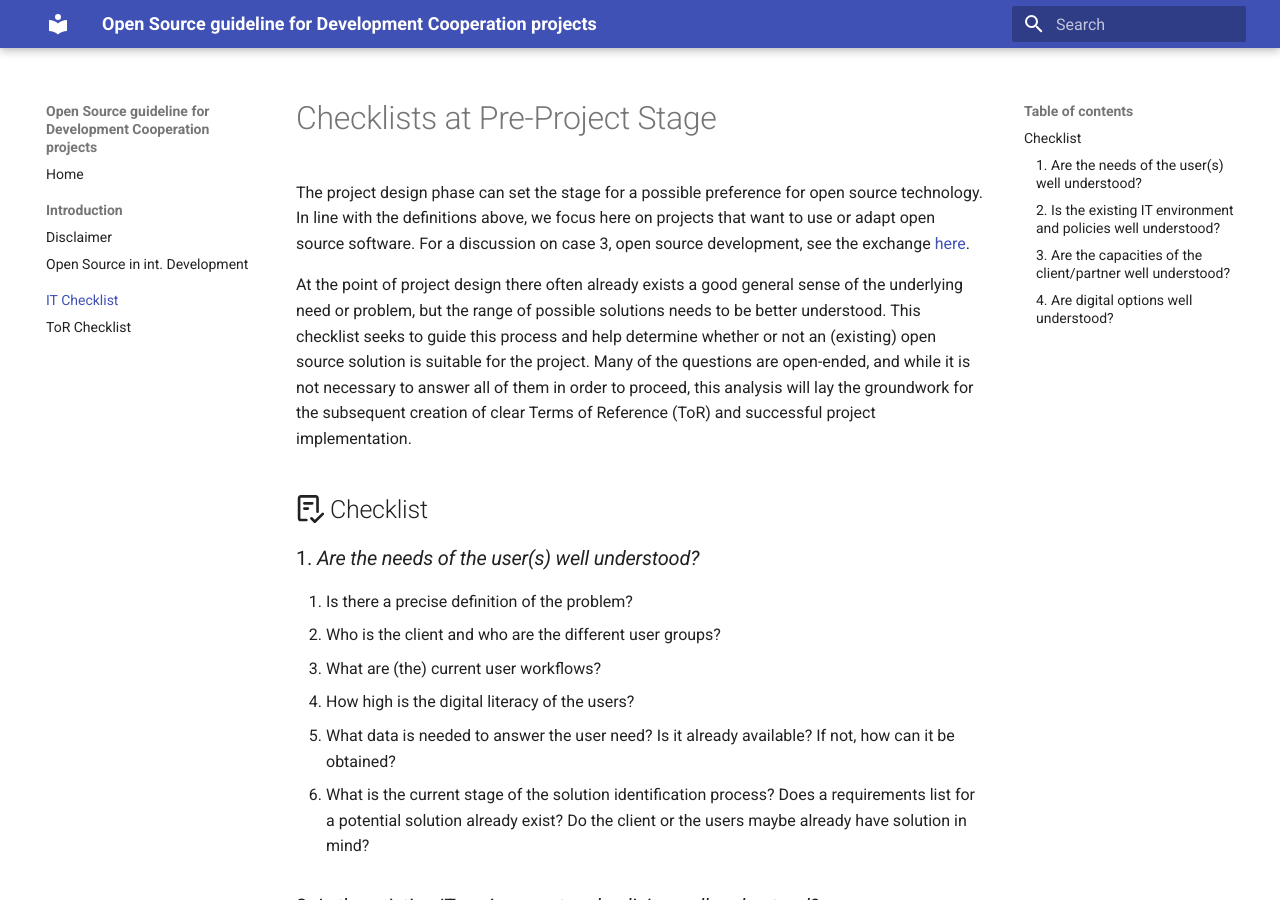
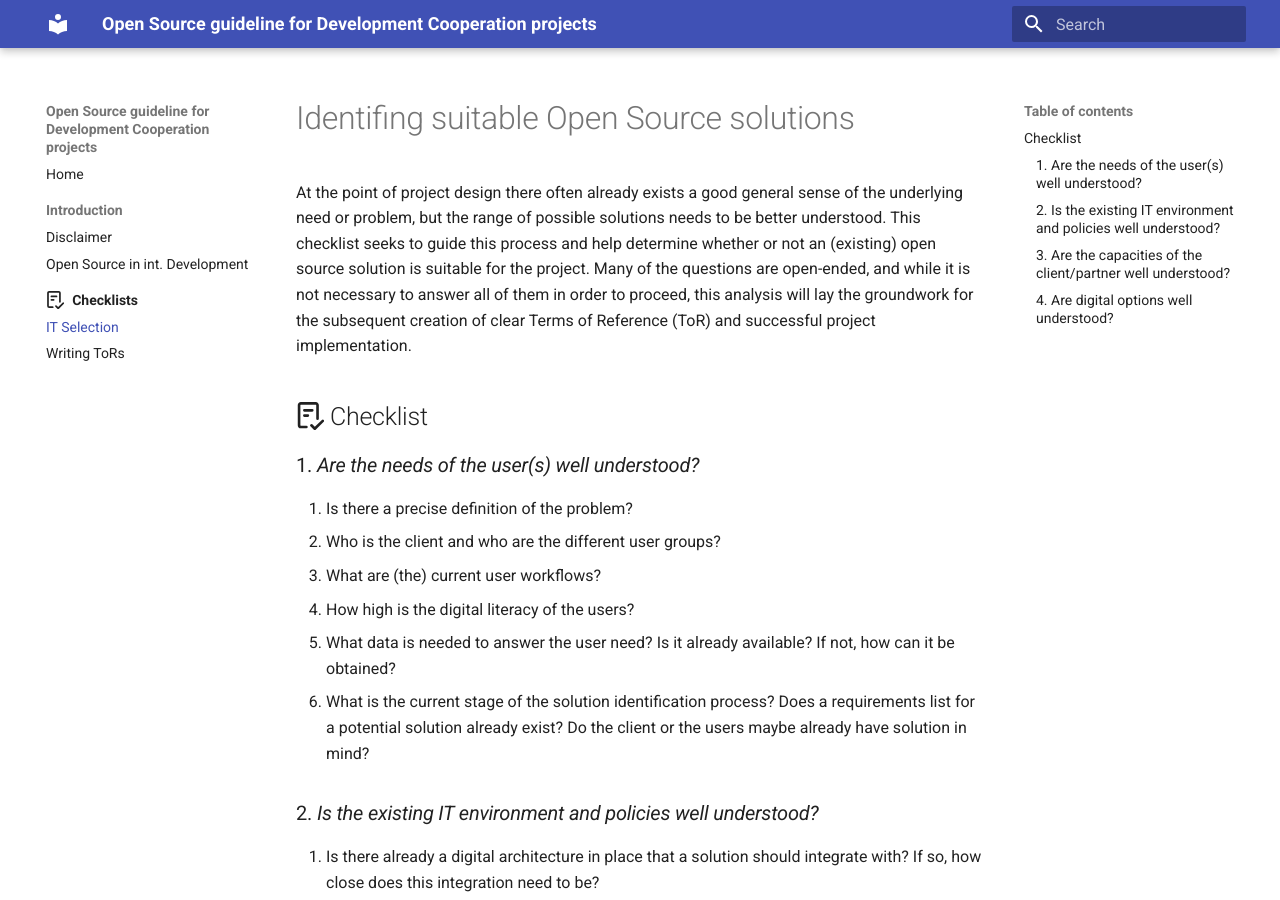
Before and after one commit to GFA-DIU/OpenSource4Impact, an MkDocs documentation site: the page built from docs/pre-project/IT_sel_checklist.md, in a window 1280 px wide and 900 px high. Built offline with MkDocs 1.6.1 and Material for MkDocs 9.7.7, drawn with Linux system fonts in a browser that asks for light colours; some of the changed text lies outside the part shown.

Commit message:
Moved checklists to their own section.

```diff
--- a/docs/IT_sel_checklist.md
+++ b/docs/pre-project/IT_sel_checklist.md
@@ -1,6 +1,4 @@
-# Checklists at Pre-Project Stage
-
-The project design phase can set the stage for a possible preference for open source technology.  In line with the definitions above, we focus here on projects that want to use or adapt open source software. For a discussion on case 3, open source development, see the exchange [here](https://github.com/GFA-DIU/GFA-DIU.github.io/issues/15).
+# Identifing suitable Open Source solutions
 
 At the point of project design there often already exists a good  general sense of the underlying need or problem, but the range of possible solutions needs to be better understood. This checklist seeks to guide this process and help determine whether or not an (existing) open source solution is suitable for the project.  Many of the questions are open-ended, and while it is not necessary to answer all of them in order to proceed, this analysis will lay the groundwork for the subsequent creation of clear Terms of Reference (ToR) and successful project implementation.
 
--- a/mkdocs.yml
+++ b/mkdocs.yml
@@ -5,6 +5,7 @@ theme:
     - navigation.top
     - navigation.sections
     - navigation.footer
+    - navigation.indexes
     - search.suggest
     - search.highlight
     - content.tabs.link
@@ -19,8 +20,10 @@ nav:
   - Introduction:
      - Disclaimer: disclaimer.md
      - Open Source in int. Development: intro.md
-  - IT Checklist: IT_sel_checklist.md
-  - ToR Checklist: ToR_checklist.md
+  - Checklists:
+    - pre-project/index.md
+    - IT Selection: pre-project/IT_sel_checklist.md
+    - Writing ToRs: pre-project/ToR_checklist.md
 
 markdown_extensions:
   - pymdownx.emoji:
```
Also changed, not shown: docs/pre-project/index.md (added, +22 -0 lines), docs/pre-project/ToR_checklist.md (renamed from docs/ToR_checklist.md).
